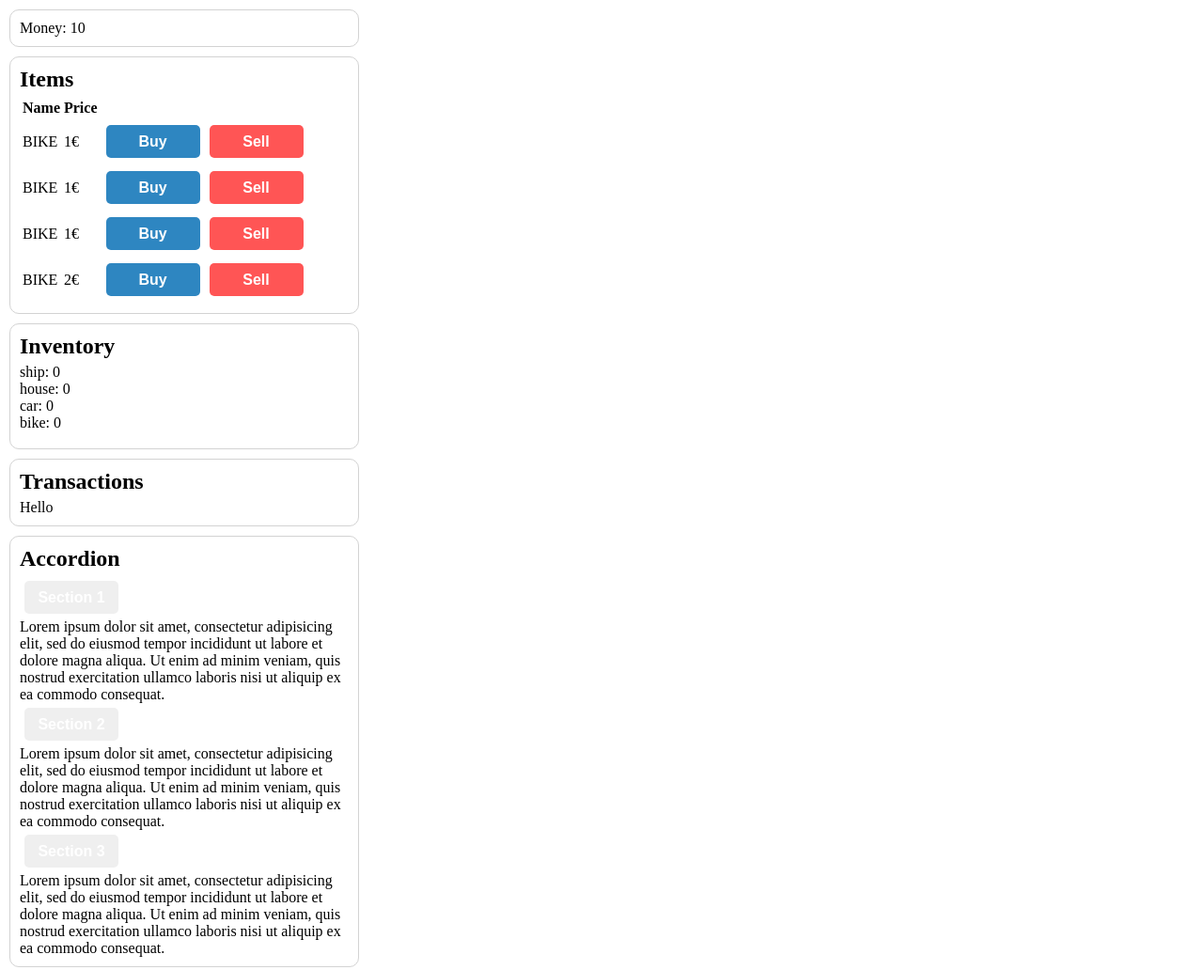
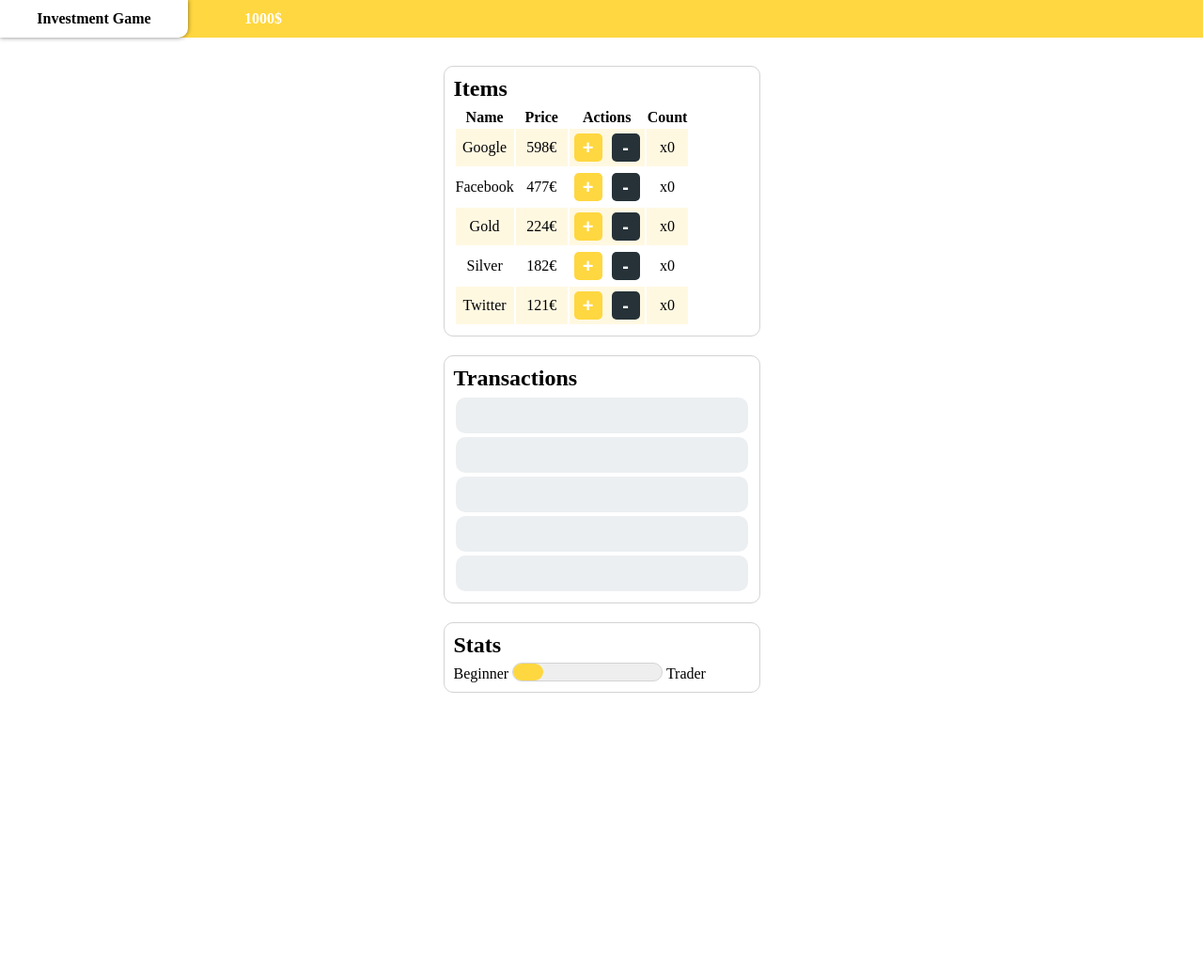
Before and after one commit to Michael55555/Investment-Game, a plain HTML site: page index.html in a window 1280 px wide. Shown: the whole page at 94% size. After the commit the page ends 800 px from the top, so only its background shows below. Drawn offline with Linux system fonts and the light colour scheme; a web font is replaced by a local one.

Commit message:
New Design and Improvements

```diff
--- a/index.html
+++ b/index.html
@@ -1,42 +1,36 @@
 <!DOCTYPE html>
-<!--<link href="https://cdnjs.cloudflare.com/ajax/libs/magic/1.1.0/magic.min.css">-->
-<meta name="viewport" content="width=device-width, initial-scale=1">
+<!--<link href="https://cdnjs.cloudflare.com/ajax/libs/magic/1.1.0/magic.min.css">
+-->
 <link href="style.css" rel="stylesheet">
-<p id="money" class=card></p>
+<div id="top">
+  <div class="top-name">Investment Game</div>
+  <p id="money"></p>
+</div>
 <div class=card id=item>
   <h2>Items</h2>
   <table id=item-table>
     <tr>
       <th>Name</th>
       <th>Price</th>
+      <th>Actions</th>
+      <th>Count</th>
     </tr>
   </table>
 </div>
-<div class=card>
-  <h2>Inventory</h2>
-  <ul id=items></ul>
+<div class=card id="transactions">
+  <h2>Transactions</h2>
+  <ul id="transaction-list">
+    <li>&nbsp</li>
+    <li>&nbsp</li>
+    <li>&nbsp</li>
+    <li>&nbsp</li>
+    <li>&nbsp</li>
+  </ul>
 </div>
-<div class=card>
-  <h2>Transactions</h2>
-  <p>Hello</p>
+<div class="card" id="stats">
+  <h2>Stats</h2>
+  <span>Beginner</span>
+  <progress id="stats-progress" min="0" max="5000" value="1000"></progress>
+  <span>Trader</span>
 </div>
-<div class=card>
-  <h2>Accordion</h2>
-  <button class="accordion">Section 1</button>
-  <div class="panel">
-    <p>Lorem ipsum dolor sit amet, consectetur adipisicing elit, sed do eiusmod tempor incididunt ut labore et dolore magna
-      aliqua. Ut enim ad minim veniam, quis nostrud exercitation ullamco laboris nisi ut aliquip ex ea commodo consequat.</p>
-  </div>
-  <button class="accordion">Section 2</button>
-  <div class="panel">
-    <p>Lorem ipsum dolor sit amet, consectetur adipisicing elit, sed do eiusmod tempor incididunt ut labore et dolore magna
-      aliqua. Ut enim ad minim veniam, quis nostrud exercitation ullamco laboris nisi ut aliquip ex ea commodo consequat.</p>
-  </div>
-
-  <button class="accordion">Section 3</button>
-  <div class="panel">
-    <p>Lorem ipsum dolor sit amet, consectetur adipisicing elit, sed do eiusmod tempor incididunt ut labore et dolore magna
-      aliqua. Ut enim ad minim veniam, quis nostrud exercitation ullamco laboris nisi ut aliquip ex ea commodo consequat.</p>
-  </div>
-</div>
-<script src="script.js"></script>
+<script src="script.js" type="text/javascript"></script>
--- a/script.js
+++ b/script.js
@@ -1,133 +1,61 @@
-var model = {
-  currentItem: null,
-  money: 10,
+let model = {
+  money: 1000,
   items: [
     {
-      name: 'ship',
-      price: 10,
+      name: 'Google',
+      price: 600,
+      max: 650,
+      min: 550,
       number: 0
     },
     {
-      name: 'house',
-      price: 5,
+      name: 'Facebook',
+      price: 500,
+      max: 550,
+      min: 450,
       number: 0
     },
     {
-      name: 'car',
-      price: 3,
+      name: 'Gold',
+      price: 250,
+      max: 300,
+      min: 200,
       number: 0
     },
     {
-      name: 'bike',
-      price: 1,
+      name: 'Silver',
+      price: 200,
+      max: 250,
+      min: 150,
+      number: 0
+    },
+    {
+      name: 'Twitter',
+      price: 150,
+      max: 200,
+      min: 100,
       number: 0
     }
   ]
 };
 
-var itemsView = {
+let octopus = {
   init: () => {
-    this.mainElem = document.getElementById('item');
-    this.moneyElem = document.getElementById('money');
-    this.tableElem = document.getElementById('item-table')
-    let item;
-    let items = octopus.getItems();
-    for (let i in items) {
-      item = items[i];
-      this.itemElem = document.createElement('tr');
-      this.nameElem = document.createElement('td');
-      this.priceElem = document.createElement('td');
-      this.actionElem = document.createElement('td');
-      this.buyItemElem = document.createElement('button');
-      this.sellItemElem = document.createElement('button');
-      this.itemPriceElem = document.createElement('div');
-      this.itemNameElem = document.createElement('div');
-      this.buyItemElem.classList.add(['primary'], ['panel']);
-      this.sellItemElem.classList.add(['danger'], ['panel']);
-      this.itemNameElem.classList.add('name');
-      this.sellItemElem.innerHTML = 'Sell';
-      this.buyItemElem.innerHTML = 'Buy';
-      this.itemPriceElem.innerHTML = item.price;
-      this.itemNameElem.innerHTML = item.name;
-      this.actionElem.appendChild(this.buyItemElem);
-      this.actionElem.appendChild(this.sellItemElem);
-      this.nameElem.appendChild(this.itemNameElem);
-      this.priceElem.appendChild(this.itemPriceElem);
-      this.itemElem.appendChild(this.nameElem);
-      this.itemElem.appendChild(this.priceElem);
-      this.itemElem.appendChild(this.actionElem);
-      this.tableElem.appendChild(this.itemElem);
-      itemsView.render();
-      this.buyItemElem.addEventListener('click', () => {
-        octopus.buyItem(item.name);
-        itemsView.render();
-      });
-      this.sellItemElem.addEventListener('click', () => {
-        octopus.sellItem();
-        itemsView.render();
-      });
-      let acc;
-      acc = document.createElement('div');
-      acc.addEventListener("click", () => {
-        this.classList.toggle("active");
-        var panel = this.nextElementSibling;
-        if (panel.style.display === 'block') {
-          panel.style.display = "none";
-        } else {
-          panel.style.display = "block";
-        }
-      });
-    }
-  },
-  render: () => {
-    this.moneyElem.innerHTML = 'Money: ' + model.money;
-    for (let i in model.items) {
-      this.itemPriceElem.innerHTML = model.items[i].price + '€';
-      this.itemNameElem.innerHTML = model.items[i].name;
-    }
-  }
-};
-
-var inventoryView = {
-  init: () => {
-    this.itemsCount = document.getElementById('items');
-    inventoryView.render();
-  },
-  render: () => {
-    let item;
-    let items = octopus.getItems();
-    this.itemsCount.innerHTML = '';
-    for (let i in items) {
-      item = items[i];
-      var elem = document.createElement('li');
-      elem.innerHTML = item.name + ': ' + item.number + '<br>';
-      this.itemsCount.appendChild(elem);
-    }
-  }
-};
-
-var octopus = {
-  init: () => {
-    model.currentItem = model.items[0];
     itemsView.init();
-    inventoryView.init();
+    transactionsView.init();
+    statsView.init();
     octopus.itemPrice();
   },
   getItems: () => {
     return model.items;
   },
-  getCurrentItem: () => {
-    return model.currentItem;
-  },
-  setCurrentItem: item => {
-    model.currentItem = item;
-  },
-  buyItem: () => {
-    var item = octopus.getCurrentItem();
+  buyItem: (i) => {
+    let items = octopus.getItems();
+    let item = items[i];
     if (model.money - item.price >= 0) {
       model.money -= item.price;
       item.number++;
-      inventoryView.render();
+      transactionsView.add('buy', item.name, item.price);
       let sound = new Audio();
       sound.src = 'https://www.zapsplat.com/wp-content/uploads/2015/sound-effects-18146/zapsplat_foley_money_coins_handful_drop_onto_wood_002_18981.mp3?_=10';
       sound.play();
@@ -135,30 +63,42 @@ var octopus = {
       alert('You havent enough money!');
     }
   },
-  sellItem: () => {
-    var item = octopus.getCurrentItem();
+  sellItem: (i) => {
+    let items = octopus.getItems();
+    let item = items[i];
     if (item.number > 0) {
       item.number--;
       model.money += item.price;
-      inventoryView.render();
+      transactionsView.add('sell', item.name, item.price);
       let sound = new Audio();
       sound.src = 'https://www.zapsplat.com/wp-content/uploads/2015/sound-effects-18146/zapsplat_foley_money_coins_tip_out_of_metal_tin_onto_carpet_002_18996.mp3?_=9';
       sound.play();
+      statsView.render();
     } else {
       alert('Have nothing to sell!');
     }
   },
   itemPrice: () => {
     setInterval(function () {
-      for (let i in model.items) {
-        if (model.items[i].price > 1) {
-          model.items[i].price += octopus.random(-2, 2);
-        } else {
-          model.items[i].price += octopus.random(0, 2);
+      let items = model.items;
+      let item;
+      for (let i in items) {
+        item = model.items[i];
+        switch (true) {
+          case (item.price > item.min && item.price < item.max):
+            item.price += octopus.random(-10, 10 / (i + 1));
+            break;
+          case (item.price >= item.max):
+            item.price -= octopus.random(0, 10);
+            break;
+          default:
+            item.price += octopus.random(0, 10);
+            break;
         }
         itemsView.render();
       }
-    }, 500);
+      // console.log(JSON.stringify(model.items));
+    }, 1000);
   },
   random: (from, to, rounded) => {
     if (from === undefined) {
@@ -177,6 +117,106 @@ var octopus = {
   }
 };
 
+let itemsView = {
+  init: () => {
+    this.prices = document.getElementsByClassName('price');
+    this.numbers = document.getElementsByClassName('number');
+    this.mainElem = document.getElementById('item');
+    this.moneyElem = document.getElementById('money');
+    this.tableElem = document.getElementById('item-table');
+    let item;
+    let items = octopus.getItems();
+    for (let i in items) {
+      item = items[i];
+      this.itemElem = document.createElement('tr');
+      this.nameElem = document.createElement('td');
+      this.priceElem = document.createElement('td');
+      this.actionElem = document.createElement('td');
+      this.countElem = document.createElement('td');
+      this.buyItemElem = document.createElement('button');
+      this.sellItemElem = document.createElement('button');
+      this.itemPriceElem = document.createElement('div');
+      this.itemNameElem = document.createElement('div');
+      this.itemCountElem = document.createElement('div');
+      this.buyItemElem.classList.add('primary');
+      this.sellItemElem.classList.add('secondary');
+      this.itemPriceElem.classList.add('price');
+      this.itemCountElem.classList.add('number');
+      this.itemNameElem.classList.add('name');
+      this.buyItemElem.classList.add('actions');
+      this.sellItemElem.classList.add('actions');
+      this.sellItemElem.innerHTML = '-';
+      this.buyItemElem.innerHTML = '+';
+      this.itemPriceElem.innerHTML = item.price + '€';
+      this.itemCountElem.innerHTML = 'x' + item.number;
+      this.itemNameElem.innerHTML = item.name;
+      this.actionElem.appendChild(this.buyItemElem);
+      this.actionElem.appendChild(this.sellItemElem);
+      this.nameElem.appendChild(this.itemNameElem);
+      this.priceElem.appendChild(this.itemPriceElem);
+      this.countElem.appendChild(this.itemCountElem);
+      this.itemElem.appendChild(this.nameElem);
+      this.itemElem.appendChild(this.priceElem);
+      this.itemElem.appendChild(this.actionElem);
+      this.itemElem.appendChild(this.countElem);
+      this.tableElem.appendChild(this.itemElem);
+
+      this.buyItemElem.addEventListener('click', () => {
+        octopus.buyItem(i);
+        itemsView.render();
+      });
+      this.sellItemElem.addEventListener('click', () => {
+        octopus.sellItem(i);
+        itemsView.render();
+      });
+    }
+    itemsView.render();
+  },
+  render: () => {
+    this.moneyElem.innerHTML = model.money + '$';
+    let item;
+    let items = octopus.getItems();
+    for (let i in items) {
+      this.itemPriceElem = this.prices[i];
+      this, itemCountElem = this.numbers[i];
+      item = items[i];
+      this.itemPriceElem.innerHTML = item.price + '€';
+      this.itemCountElem.innerHTML = 'x' + item.number;
+      // console.log(JSON.stringify(item.price))
+    }
+  }
+};
+
+let transactionsView = {
+  init: () => {
+    this.transactionElem = document.getElementById('transaction-list');
+  },
+  add: (action, item, price) => {
+    this.newTransaction = document.createElement('li');
+    this.newTransaction.classList.add(action);
+
+    if (action == 'buy') {
+      this.newTransaction.innerHTML = `Bought ${item} for ${price}`;
+    } else {
+      this.newTransaction.innerHTML = `Sold ${item} for ${price}`;
+    }
+    this.transactionElem.appendChild(this.newTransaction);
+    while (this.transactionElem.childElementCount > 5) {
+      this.transactionElem.removeChild(this.transactionElem.childNodes[0]);
+    }
+  }
+};
+
+let statsView = {
+  init: () => {
+    this.statsElem = document.getElementById('stats');
+    this.statsProgressElem = document.getElementById('stats-progress');
+  },
+  render: () => {
+    this.statsProgressElem.value = model.money;
+  }
+};
+
 onload = () => {
   octopus.init();
 }
--- a/style.css
+++ b/style.css
@@ -1,21 +1,22 @@
 /* My Style Library */
+
 @font-face {
   font-family: 'Google Display Font';
   src: url('https://fonts.gstatic.com/s/googlesansdisplay/v5/ea8FacM9Wef3EJPWRrHjgE4B6CnlZxHVDv79pw.woff') format('woff');
+  color: #263238;
 }
 
 body {
-    padding:0;
-    margin:0;
+  align-items: center;
+  display: flex;
+  flex-direction: column;
   font-family: 'Google Display Font';
+  margin: 0;
+  padding: 0;
 }
 
 .name {
-    text-transform: uppercase;
-  }
-  .price {
-    font-weight: 400;
-    font-size: 40px;
+  text-transform: capitalize;
 }
 
 #items {
@@ -25,50 +26,102 @@
   flex-direction: column;
   padding: 0;
   height: 80px;
+  position: fixed;
+}
+
+#money {
+  background-color: transparent;
+  align-items: center;
+  justify-content: center;
+  display: flex;
+  width: 160px;
+  color: white;
+}
+
+#top {
+  align-items: stretch;
+  background-color: #FFD740;
+  display: flex;
+  height: 40px;
+  justify-content: stretch;
+  margin: 0 0 20px 0;
+  padding: 0;
+  position: relative;
+  width: 100%;
+  font-weight: 700;
+}
+
+.top-name {
+  align-items: center;
+  background-color: white;
+  box-shadow: 0 0 5px rgba(0, 0, 0, 50%);
+  border-radius: 0 0 10px 0;
+  display: flex;
+  font-weight: 700;
+  height: 40px;
+  justify-content: center;
+  width: 200px;
+  z-index: 10;
+}
+
+table {
+  border: none;
+  border-radius: 10px;
 }
 
 li {
-    list-style:none;
+  background-color: #ECEFF1;
+  border-radius: 10px;
+  color: white;
   font-weight: 500;
+  list-style: none;
+  margin: 2px;
+  padding: 10px;
 }
 
-  .top {
+tr:nth-child(even) {
+  background-color: #FFF8E1;
+}
+
+tr {
+  text-align: center;
+}
+
+td {
   margin: 0;
   padding: 0;
-    box-shadow: 0 0 5px rgba(0,0,0,50%);
-    text-transform: uppercase;
 }
 
-  ul {
-    margin: 0;
-    display: flex;
-    flex-direction: row;
-    justify-content: space-around;
-    height: 50px;
-    align-items:center;
+tr {
+  border-radius: 10px;
 }
+
+.price {
+  width: 55px;
+}
+
 .card {
   border: solid lightgrey 1px;
-    margin:10px;
-    border-radius:10px;
+  border-radius: 10px;
+  margin: 10px;
   padding: 10px;
-    width: 350px;
+  width: 315px;
 }
 
 button {
-    width: 100px;
+  border: none;
+  border-radius: 5px;
+  color: white;
+  font-size: 11px;
+  font-weight: bold;
   height: 35px;
-    border: none;
-    font-weight: bold;
-    font-size: 16px;
-    color: white;
-    border-radius: 5px;
   margin: 5px;
+  width: 50px;
 }
 
 p {
+  margin: 0;
   padding: 0;
-    margin: 0;
 }
 
 h2 {
@@ -77,37 +130,70 @@
 }
 
 .primary {
-    background-color: #2E86C1;
+  background-color: #FFD740;
 }
 
-  .danger {
-    background-color: #FF5555;
+.secondary {
+  background-color: #263238;
 }
+
+.secondary:active {
+  background-color: #37474F;
+}
+
+.secondary:hover {
+  outline: none;
+}
+
 .item {
   height: 100px;
-    padding:0;
-  }
-  /*
-  .accordion {
-      background-color: #eee;
-      color: #444;
-      cursor: pointer;
-      padding: 18px;
-      width: 100%;
-      border: none;
-      text-align: left;
-      outline: none;
-      font-size: 15px;
-      transition: 0.4s;
+  padding: 0;
 }
 
-  .active, .accordion:hover {
-      background-color: #ccc;
+.actions {
+  font-size: 20px;
+  height: 30px;
+  width: 30px;
 }
 
-  .panel {
-      padding: 0 18px;
-      display: none;
-      background-color: white;
-      overflow: hidden;
-  }*/
+.buy {
+  background-color: #FFD740;
+}
+
+.sell {
+  background-color: #263238;
+}
+
+#transactions {
+  display: flex;
+  flex-direction: column;
+}
+
+#transaction-list {
+  align-items: stretch;
+  display: flex;
+  flex-direction: column-reverse;
+}
+
+ul {
+  margin: 0;
+  padding: 0;
+}
+
+progress[value] {
+  -webkit-appearance: none;
+  appearance: none;
+  width: 160px;
+  height: 20px;
+}
+
+progress[value]::-webkit-progress-bar {
+  background-color: #eee;
+  border-radius: 10px;
+  border: 1px solid lightgrey;
+}
+
+progress[value]::-webkit-progress-value {
+  background-color: #FFD740;
+  border-radius: 10px;
+}
```
Lines whose indentation alone changed are shown as unchanged.
